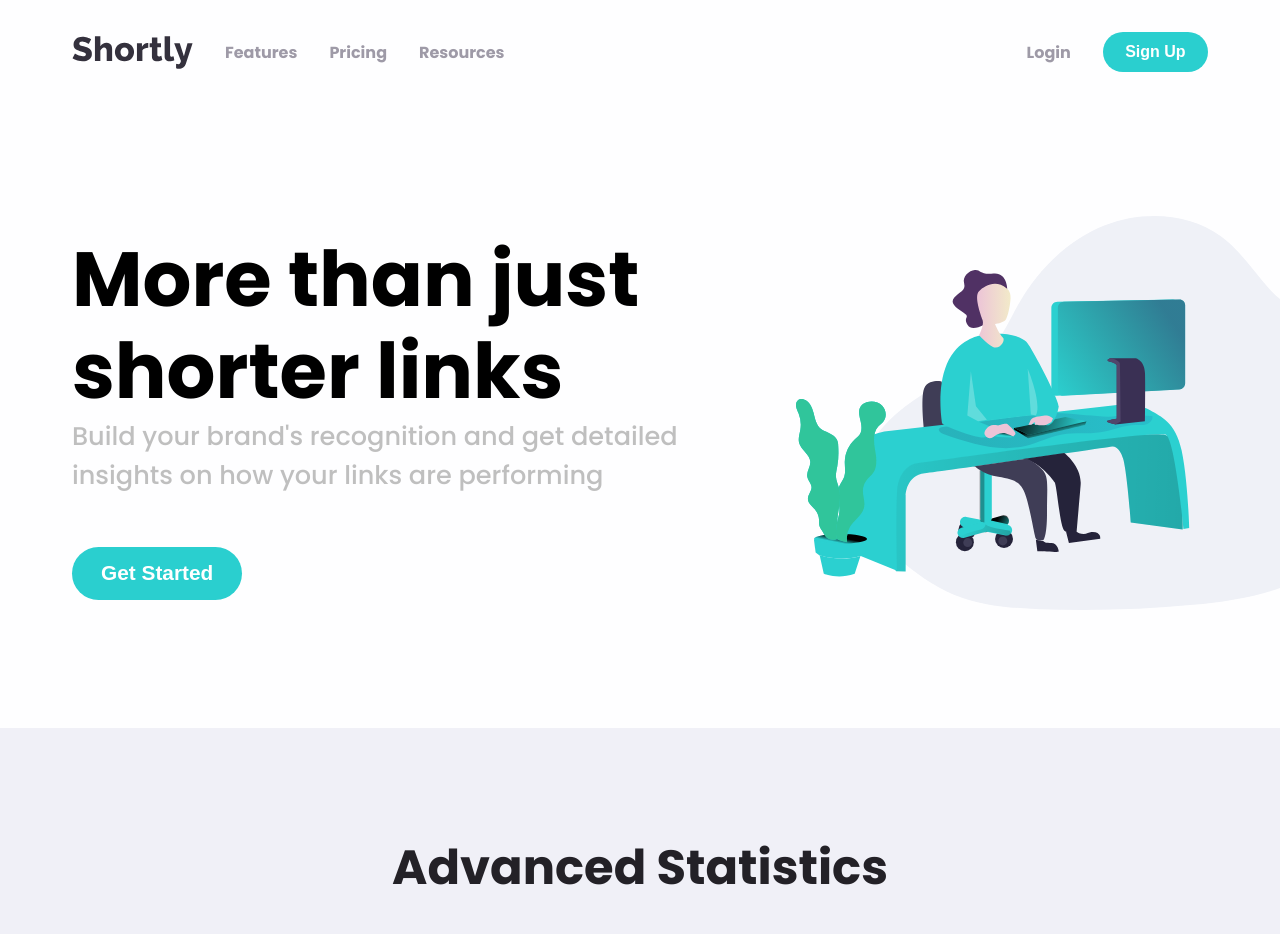
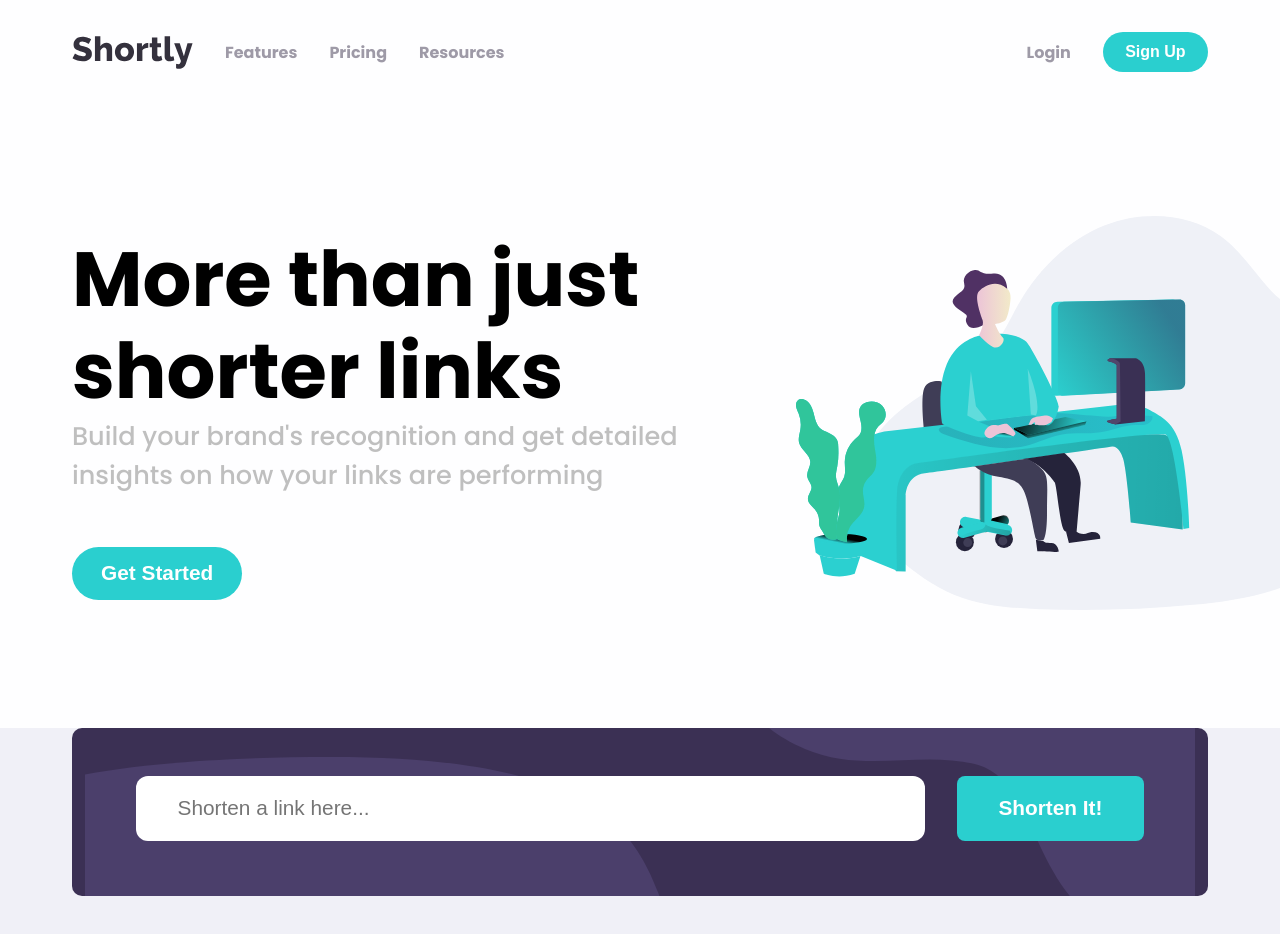
Before and after one commit to Aryan-ki-codepanti/url-shortener-app-fm, a React (Create React App) app: page / in a window 1280 px wide. Shown: the top 934 px of the page. Built offline with nearby package versions, Linux system fonts and the light colour scheme.

Commit message:
Added shortener input and error handling

```diff
--- a/src/App.js
+++ b/src/App.js
@@ -5,6 +5,7 @@ import FA from "react-fontawesome";
 import Statistics from "./Components/Statistics";
 import Boost from "./Components/Boost";
 import Footer from "./Components/Footer";
+import Shortener from "./Components/Shortener";
 
 function App() {
     return (
@@ -14,7 +15,7 @@ function App() {
                 <Hero />
             </div>
             <div className="shade-bg">
-                {/* <FA className="super-crazy-colors" name="rocket" size="4x" /> */}
+                <Shortener />
                 <Statistics />
             </div>
             <Boost />
--- /dev/null
+++ b/src/Components/Shortener/Shortener.css
@@ -0,0 +1,47 @@
+.shortener-app {
+    padding: 2em 4em 2.5em;
+    display: flex;
+    align-items: center;
+    gap: 2em;
+
+    border-radius: 10px;
+    background-color: var(--Dark_Violet);
+    background-image: url("/images/bg-shorten-desktop.svg");
+    background-position: center;
+    background-repeat: no-repeat;
+    height: 168px;
+
+    position: relative;
+}
+.shortener-app > input {
+    flex-grow: 1;
+    border-radius: 12px;
+    border: none;
+}
+.shortener-app > input:focus {
+    outline: none;
+}
+
+.shortener-app .green-btn {
+    border-radius: 8px;
+}
+
+.shortener-app > input,
+.shortener-app .green-btn {
+    font-size: 1.3rem;
+    padding: 1em 2em;
+}
+
+.shortener-app input.error {
+    outline: 3px solid var(--Red);
+}
+.shortener-app input.error::placeholder {
+    color: var(--Red);
+}
+
+.shortener-app span {
+    position: absolute;
+    bottom: 1.3em;
+    font-style: italic;
+    color: var(--Red);
+}
--- /dev/null
+++ b/src/Components/Shortener/index.jsx
@@ -0,0 +1,39 @@
+import React, { useState } from "react";
+import "./Shortener.css";
+
+const Shortener = () => {
+    const [error, setError] = useState(false);
+    const [inputLink, setInputLink] = useState("");
+
+    const handleShorten = e => {
+        if (!inputLink) {
+            setError(prev => true);
+            return;
+        }
+        setError(prev => false);
+    };
+
+    return (
+        <div className="Shortener">
+            <div className="container">
+                <div className="shortener-app">
+                    <input
+                        className={error ? "error" : ""}
+                        type="text"
+                        placeholder="Shorten a link here..."
+                        value={inputLink}
+                        onChange={e => setInputLink(prev => e.target.value)}
+                    />
+                    <button onClick={handleShorten} className="green-btn">
+                        Shorten It!
+                    </button>
+                    {error && <span>Please add a link</span>}
+                </div>
+
+                <div className="shortened-links"></div>
+            </div>
+        </div>
+    );
+};
+
+export default Shortener;
```
